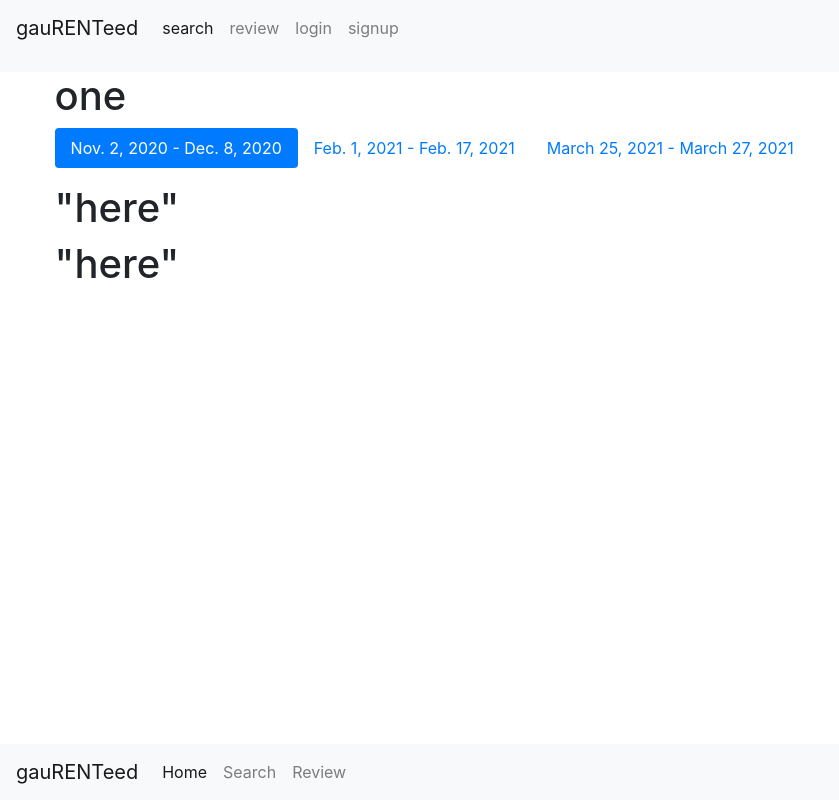
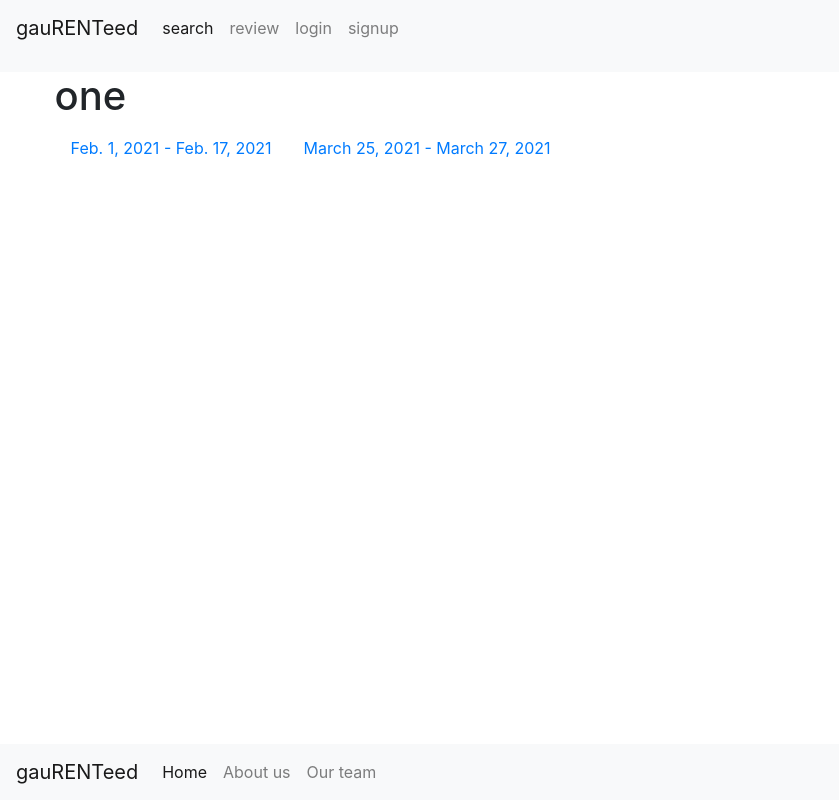
Before and after one commit to ozkilim/gauRENTeed, a Django app: page /beta/reasult/d3dfc146-8a59-4987-86be-c2a11035d7b5/ in a window 1280 px wide. Shown: the whole page, without its empty margins (0-839 px from the left). Run offline with Django 3.2, Linux system fonts and the light colour scheme; data comes from the database, SQL or seed files in the repository; both versions use the stored data as it was after the commit; some libraries are stand-ins or nearby versions.

Commit message:
reviews now verifyable

```diff
--- a/beta/models.py
+++ b/beta/models.py
@@ -42,6 +42,8 @@ class Property(models.Model):
 
 
 class Review(models.Model):
+
+    verified = models.BooleanField(default=False)
     consent = models.BooleanField(default=True,
                                   help_text='Are you happy for us to anonymously upload your review to our property review site? Your review will be anonymised')
 
--- a/beta/views.py
+++ b/beta/views.py
@@ -56,13 +56,10 @@ def reasult(request, hashId):
     # Get all properties
     # filter the get reviews for properties
     # Order the reviews by date from oldest to newest
+    # Only display verified reviews....
+    propertyReviews = Review.objects.filter(
+        property=property, verified=True).order_by('reviewDate').values()
 
-    propertyReviews = Review.objects.filter(
-        property=property).order_by('reviewDate').values()
-
-    # propertyReviews = FooForm(data=model_to_dict(Review.objects.filter(
-    #     property=property).order_by('reviewDate')))
-    # unpack and rebuild the feilds to display her later on so all automated..
     context = {'property': property, 'reviews': propertyReviews}
 
     return render(request, 'tempReasult.html', context)
--- a/templates/base.html
+++ b/templates/base.html
@@ -96,10 +96,10 @@
                         <a class="nav-link" href="#">Home <span class="sr-only">(current)</span></a>
                     </li>
                     <li class="nav-item">
-                        <a class="nav-link" href="#">Search</a>
+                        <a class="nav-link" href="#">About us</a>
                     </li>
                     <li class="nav-item">
-                        <a class="nav-link" href="#">Review</a>
+                        <a class="nav-link" href="#">Our team</a>
                     </li>
                 </ul>
 
--- a/templates/tempReasult.html
+++ b/templates/tempReasult.html
@@ -20,13 +20,9 @@
     <li class="nav-item">
 
         <!-- find way to make newest tab active at start.. -->
-        {% if forloop.counter == 1 %}
-        <a class="nav-link active" id={{review}} data-toggle="pill" href=#{{review.moveIn}} role="tab"
-            aria-controls={{review.moveIn}} aria-selected="true">{{review.moveIn}} - {{review.moveOut}}</a>
-        {% else %}
+
         <a class="nav-link" id={{review}} data-toggle="pill" href=#{{review.moveIn}} role="tab"
             aria-controls={{review.moveIn}} aria-selected="true">{{review.moveIn}} - {{review.moveOut}}</a>
-        {% endif %}
 
     </li>
     {% endfor %}
@@ -34,7 +30,6 @@
 
 <div class="tab-content" id="pills-tabContent">
     {% for review in reviews %}
-    {% if forloop.counter == 1 %}
     <div class="tab-pane fade" id={{review.moveIn}} role="tabpanel" aria-labelledby={{review.moveIn}}>
         <ul>
             {% for key, value in review.items %}
@@ -43,19 +38,6 @@
             {% endfor %}
         </ul>
     </div>
-    {% else %}
-    <h1>"here"</h1>
-    <div class="tab-pane fade" id={{review.moveIn}} role="tabpanel" aria-labelledby={{review.moveIn}}>
-        <ul>
-            {% for key, value in review.items %}
-            <ul><b>{{ key }}:</b> {{ value }}
-            </ul>
-            {% endfor %}
-        </ul>
-    </div>
-    {% endif %}
-
-
 
     {% endfor %}
 
--- a/templates/tempReview.html
+++ b/templates/tempReview.html
@@ -1,6 +1,7 @@
 {% extends 'base.html' %}
 
 {% block content %}
+<h1>leave a review to help others understand what they are in for when renting </h1>
 <form action="/beta/review" method="post">
     {% csrf_token %}
     {{ form.as_p }}
```
Also changed, not shown: beta/migrations/0002_review_verified.py (added), db.sqlite3.
